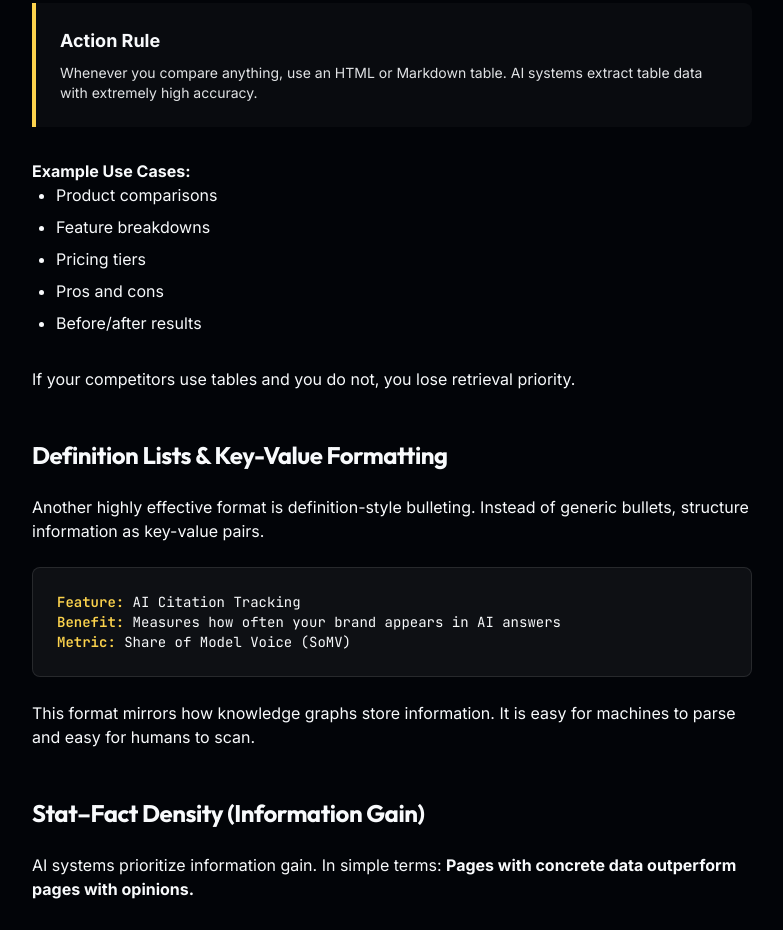
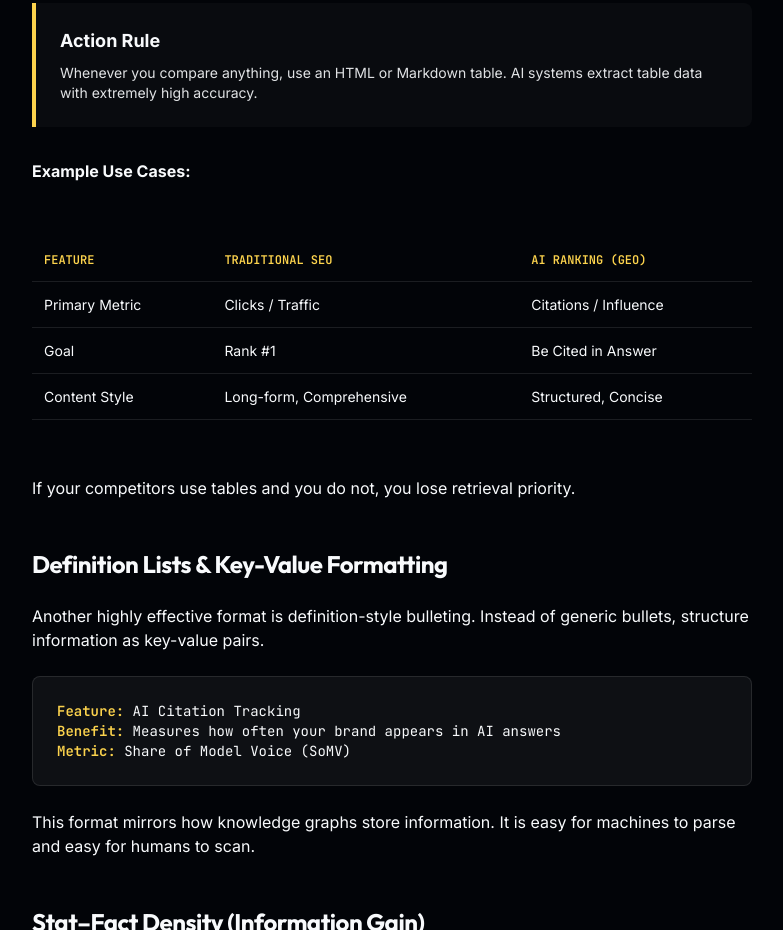
Before and after one commit to hqaim/geo, a plain HTML site: page guide/chapter-07.html in a window 1280 px wide. Shown: the part 1018-1948 px from the top of the page, without its empty margins (248-1031 px from the left). Drawn offline with nearby package versions, Linux system fonts and the light colour scheme.

Commit message:
Update chapter-07.html

```diff
--- a/guide/chapter-07.html
+++ b/guide/chapter-07.html
@@ -12,6 +12,15 @@
 
     <!-- Favicon -->
     <link rel="icon" href="https://aiartisan.hqaim.com/images/favicon.ico" type="image/x-icon" />
+
+    <!-- Google Analytics -->
+    <script async src="https://www.googletagmanager.com/gtag/js?id=G-2CLNGX8ETN"></script>
+    <script>
+      window.dataLayer = window.dataLayer || [];
+      function gtag(){dataLayer.push(arguments);}
+      gtag('js', new Date());
+      gtag('config', 'G-2CLNGX8ETN');
+    </script>
 
     <!-- Tailwind CSS -->
     <script src="https://cdn.tailwindcss.com"></script>
@@ -192,12 +201,16 @@
     <nav class="sticky top-0 z-50 glass-nav bg-white/90 dark:bg-obsidian-900/90 border-b border-slate-200 dark:border-white/10 transition-colors duration-300">
         <div class="max-w-7xl mx-auto px-6 h-16 flex items-center justify-between">
             <div class="flex items-center gap-3">
-                <img src="https://aiartisan.hqaim.com/images/HQAIM_ICON.svg" alt="HQAIM Icon" class="w-8 h-8">
-                <span class="font-display font-bold text-sm tracking-widest text-slate-900 dark:text-white uppercase hidden md:block">AI Ranking & Generative Visibility</span>
-                <span class="font-display font-bold text-sm tracking-widest text-slate-900 dark:text-white uppercase md:hidden">AI Ranking</span>
+                <a href="https://geo.hqaim.com/guide/index.html" class="flex items-center gap-3 group">
+                    <img src="https://aiartisan.hqaim.com/images/HQAIM_ICON.svg" alt="HQAIM Icon" class="w-8 h-8 group-hover:opacity-80 transition-opacity">
+                    <span class="font-display font-bold text-sm tracking-widest text-slate-900 dark:text-white uppercase hidden md:block">AI Ranking</span>
+                </a>
             </div>
 
             <div class="flex items-center gap-4">
+                <a href="https://geo.hqaim.com/guide/ai-ranking.html" class="p-2 rounded-lg hover:bg-slate-100 dark:hover:bg-white/10 text-slate-600 dark:text-slate-400 transition-colors" title="Home">
+                    <i data-lucide="home" class="w-5 h-5"></i>
+                </a>
                 <button onclick="window.print()" class="p-2 rounded-lg hover:bg-slate-100 dark:hover:bg-white/10 text-slate-600 dark:text-slate-400 transition-colors" title="Print to PDF">
                     <i data-lucide="printer" class="w-5 h-5"></i>
                 </button>
@@ -242,13 +255,35 @@
             </div>
 
             <p><strong>Example Use Cases:</strong></p>
-            <ul class="list-disc pl-6 space-y-2 mb-8">
-                <li>Product comparisons</li>
-                <li>Feature breakdowns</li>
-                <li>Pricing tiers</li>
-                <li>Pros and cons</li>
-                <li>Before/after results</li>
-            </ul>
+            <div class="overflow-x-auto my-8">
+                <table class="data-table">
+                    <thead>
+                        <tr>
+                            <th>Feature</th>
+                            <th>Traditional SEO</th>
+                            <th>AI Ranking (GEO)</th>
+                        </tr>
+                    </thead>
+                    <tbody>
+                        <tr>
+                            <td>Primary Metric</td>
+                            <td>Clicks / Traffic</td>
+                            <td>Citations / Influence</td>
+                        </tr>
+                        <tr>
+                            <td>Goal</td>
+                            <td>Rank #1</td>
+                            <td>Be Cited in Answer</td>
+                        </tr>
+                        <tr>
+                            <td>Content Style</td>
+                            <td>Long-form, Comprehensive</td>
+                            <td>Structured, Concise</td>
+                        </tr>
+                    </tbody>
+                </table>
+            </div>
+
             <p>If your competitors use tables and you do not, you lose retrieval priority.</p>
 
             <h3 class="font-display text-2xl font-bold mt-12 mb-6">Definition Lists & Key-Value Formatting</h3>
```
